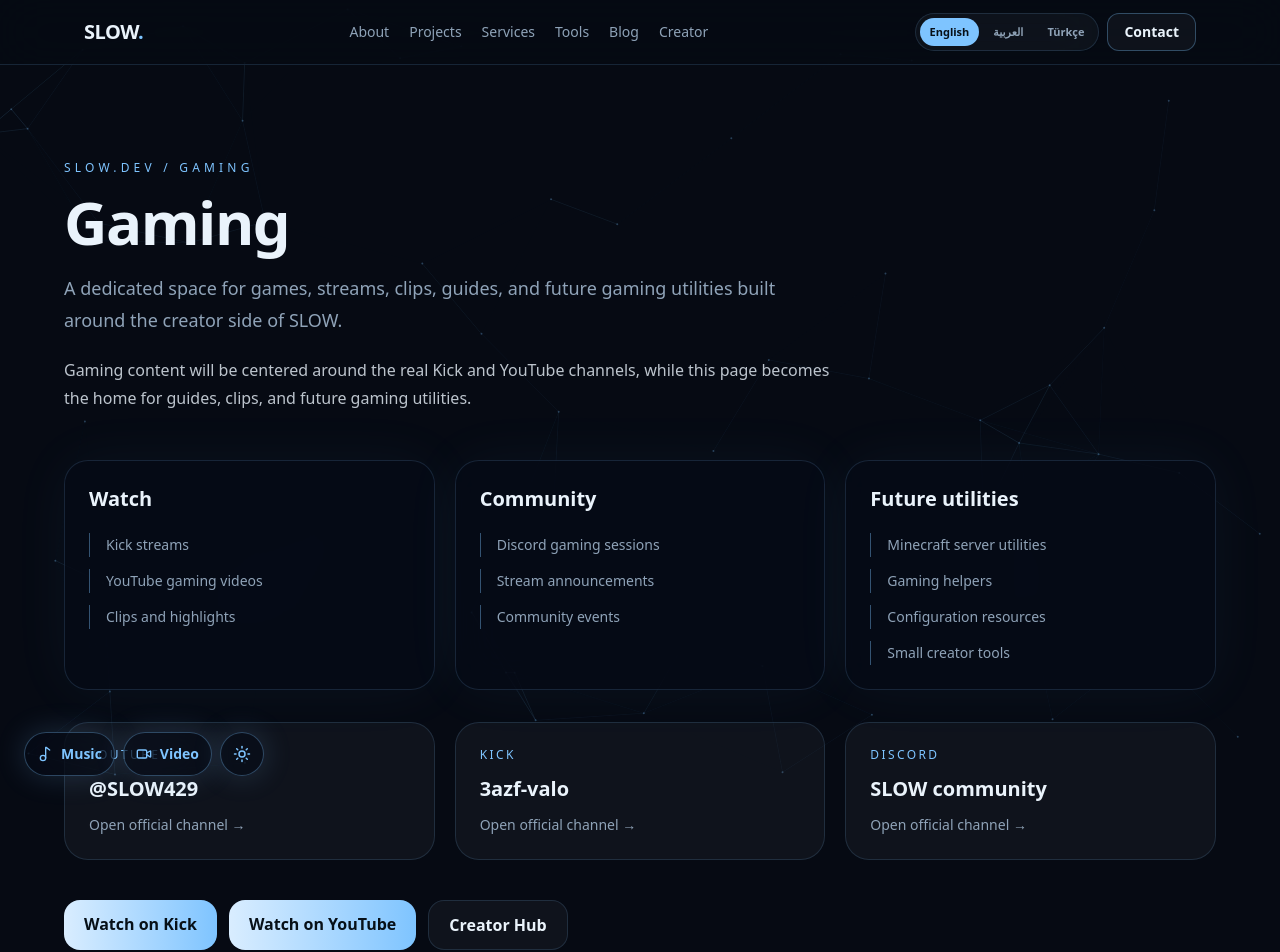
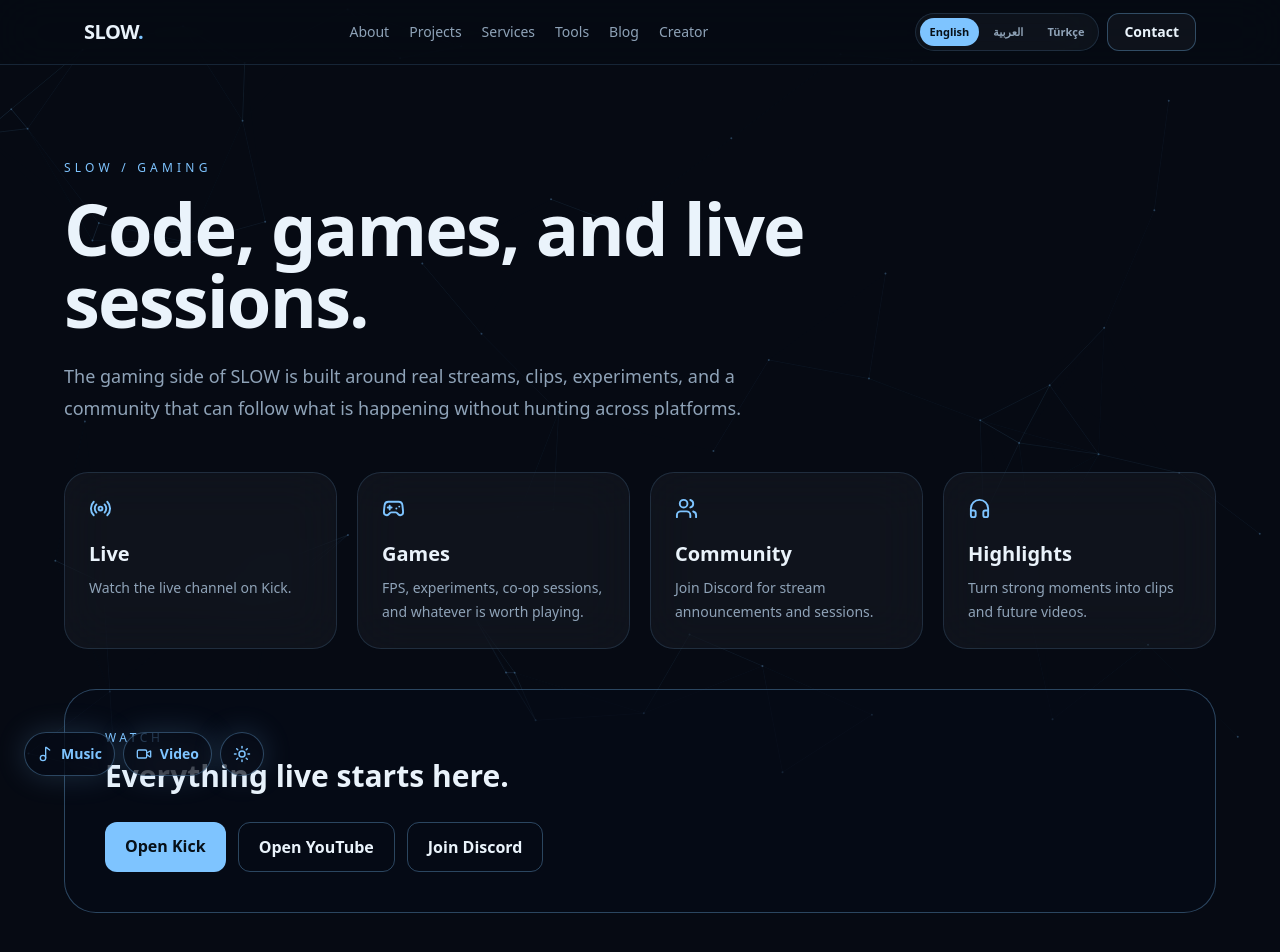
Before and after one commit to SLOW429/personal-site, a Next.js app: page /gaming in a window 1280 px wide. Shown: the top 952 px of the page. Built offline with nearby package versions, Linux system fonts and the light colour scheme.

Commit message:
build creator-focused gaming page

```diff
--- /dev/null
+++ b/app/gaming/page.tsx
@@ -0,0 +1,50 @@
+import type { Metadata } from "next";
+import Link from "next/link";
+import { Gamepad2, Headphones, Radio, Users } from "lucide-react";
+
+export const metadata: Metadata = {
+  title: "Gaming",
+  description: "Gaming, live streams, highlights, community sessions, and creator utilities from SLOW.",
+  alternates: { canonical: "/gaming" },
+};
+
+export default function GamingPage() {
+  return (
+    <main className="min-h-screen px-5 py-16 md:py-24">
+      <div className="mx-auto max-w-6xl">
+        <header className="max-w-4xl">
+          <p className="text-xs uppercase tracking-[0.35em] text-[var(--gold)]">SLOW / GAMING</p>
+          <h1 className="mt-4 font-display text-5xl font-bold tracking-tight md:text-7xl">Code, games, and live sessions.</h1>
+          <p className="mt-6 max-w-3xl text-lg leading-8 text-[var(--muted)]">The gaming side of SLOW is built around real streams, clips, experiments, and a community that can follow what is happening without hunting across platforms.</p>
+        </header>
+
+        <section className="mt-12 grid gap-5 md:grid-cols-2 lg:grid-cols-4">
+          {[
+            [Radio, "Live", "Watch the live channel on Kick."],
+            [Gamepad2, "Games", "FPS, experiments, co-op sessions, and whatever is worth playing."],
+            [Users, "Community", "Join Discord for stream announcements and sessions."],
+            [Headphones, "Highlights", "Turn strong moments into clips and future videos."],
+          ].map(([Icon, title, text]) => (
+            <article key={title as string} className="rounded-3xl border border-[var(--card-border)] bg-[var(--card-bg-soft)] p-6 backdrop-blur-xl">
+              <Icon size={23} className="text-[var(--gold)]" />
+              <h2 className="mt-5 text-xl font-bold">{title as string}</h2>
+              <p className="mt-2 text-sm leading-6 text-[var(--muted)]">{text as string}</p>
+            </article>
+          ))}
+        </section>
+
+        <section className="mt-10 rounded-[2rem] border border-[var(--card-border-strong)] bg-[var(--card-bg)] p-8 md:p-10">
+          <p className="text-xs uppercase tracking-[0.3em] text-[var(--gold)]">Watch</p>
+          <h2 className="mt-3 font-display text-3xl font-bold">Everything live starts here.</h2>
+          <div className="mt-7 flex flex-wrap gap-3">
+            <a href="https://kick.com/3azf-valo" target="_blank" rel="noreferrer" className="rounded-xl bg-[var(--gold)] px-5 py-3 font-semibold text-[#071018]">Open Kick</a>
+            <a href="https://www.youtube.com/@SLOW429" target="_blank" rel="noreferrer" className="rounded-xl border border-[var(--card-border-strong)] px-5 py-3 font-semibold">Open YouTube</a>
+            <a href="https://discord.gg/MvVxreJXMq" target="_blank" rel="noreferrer" className="rounded-xl border border-[var(--card-border-strong)] px-5 py-3 font-semibold">Join Discord</a>
+          </div>
+        </section>
+
+        <div className="mt-8"><Link href="/creator" className="text-sm font-semibold text-[var(--gold-light)]">Open Creator Hub →</Link></div>
+      </div>
+    </main>
+  );
+}
```
